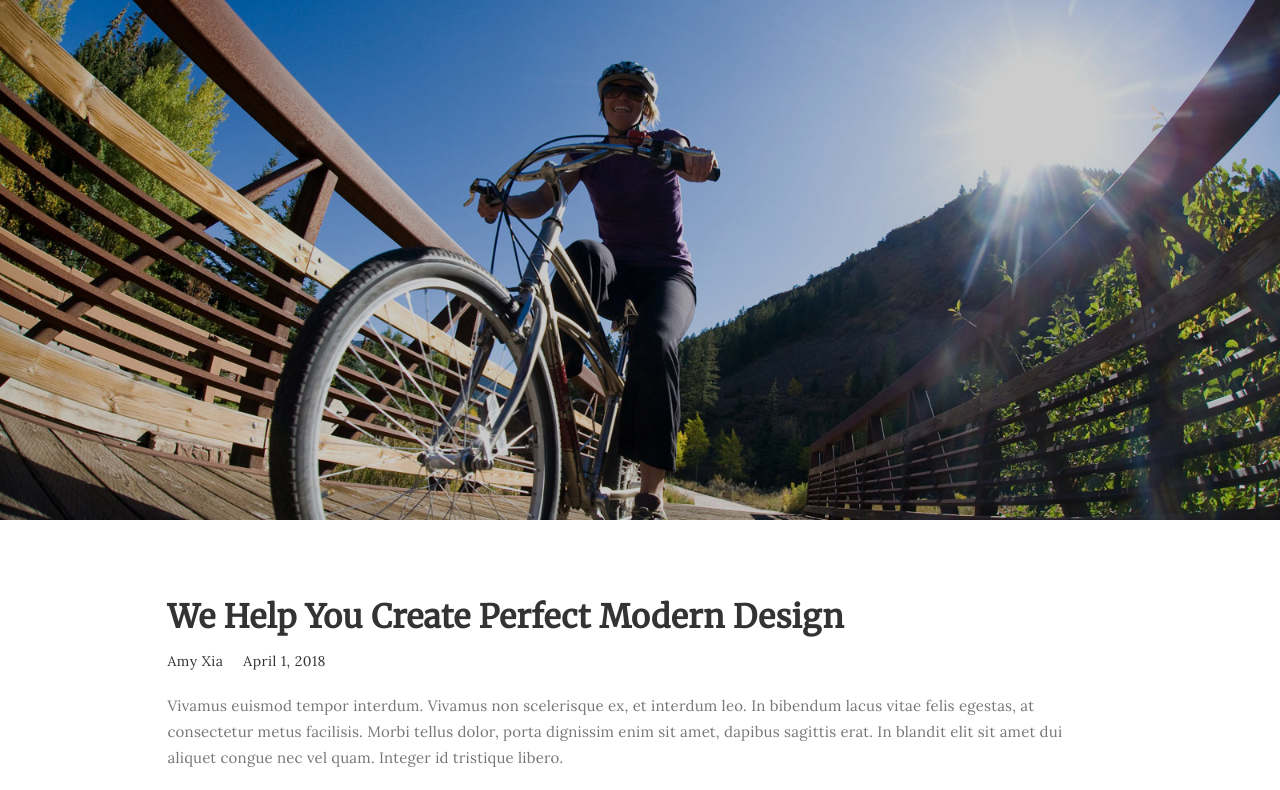
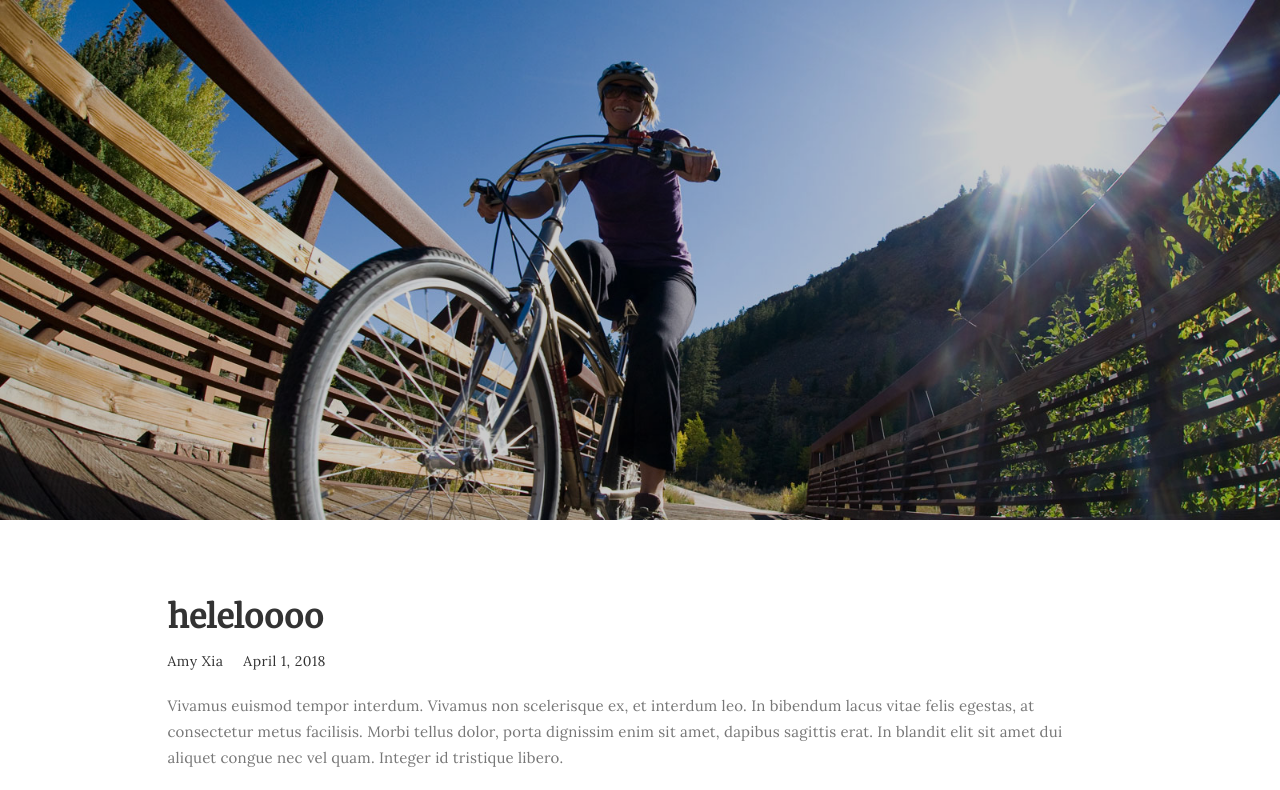
Before and after one commit to amyyxia/amyyxia.github.io, a plain HTML site: page index.html in a window 1280 px wide. Shown: the top 790 px of the page. Drawn offline with Linux system fonts and the light colour scheme.

Commit message:
change 1

```diff
--- a/index.html
+++ b/index.html
@@ -55,7 +55,7 @@
 
 
                          <div class="blog-post-title">
-                              <h2>We Help You Create Perfect Modern Design</h2>
+                              <h2>heleloooo</h2>
                          </div>
 
                          <div class="blog-post-format">
```
